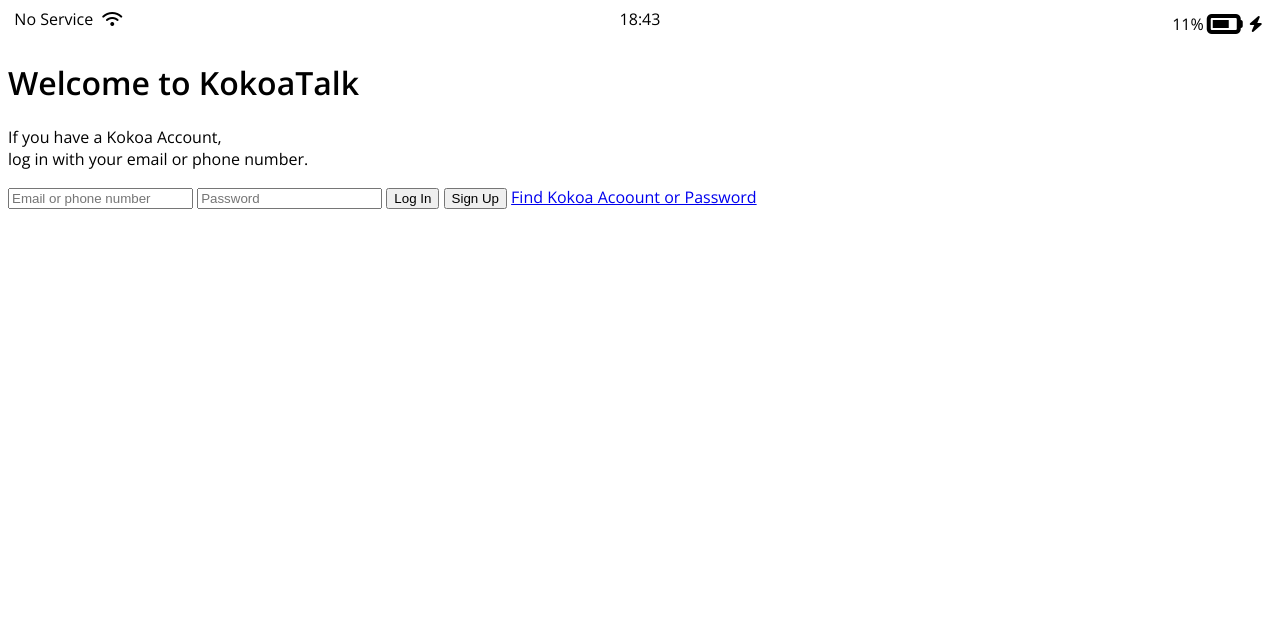
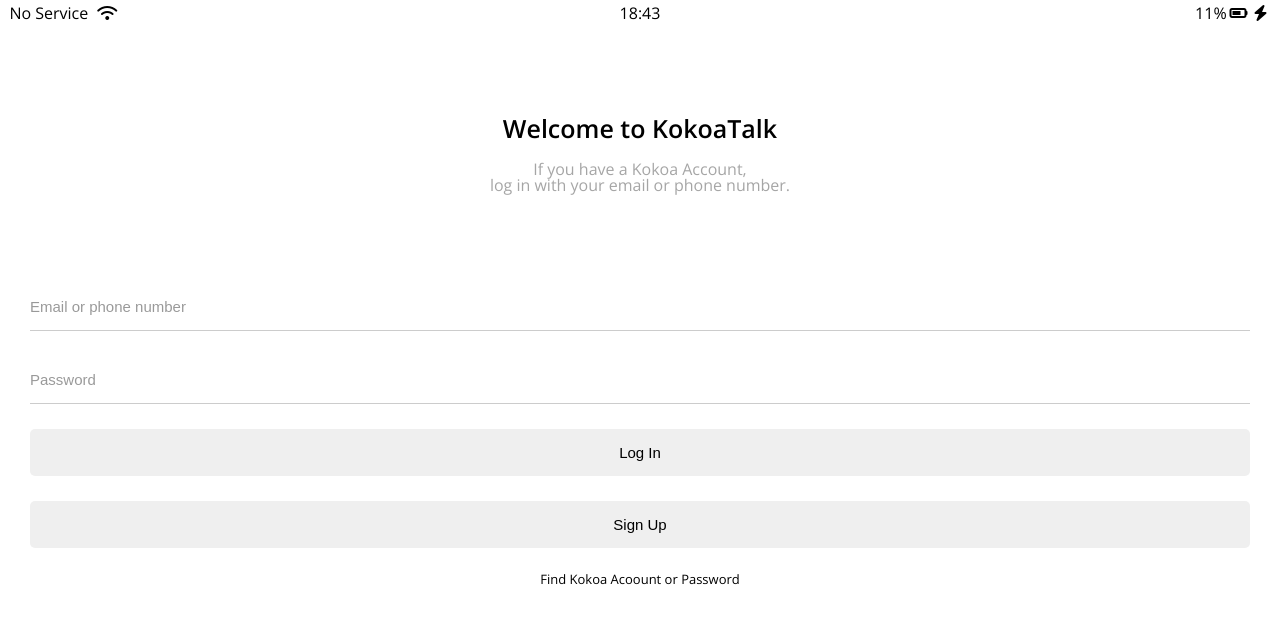
Before and after one commit to gotaek/go_web, a plain HTML site: page kokoa clone/index.html in a window 1280 px wide. Drawn offline with nearby package versions, Linux system fonts and the light colour scheme.

Commit message:
kokoa clone 0826

```diff
--- /dev/null
+++ b/kokoa clone/CSS/components/status-bar.css
@@ -0,0 +1,24 @@
+.status-bar {
+  display: flex;
+  justify-content: center;
+  padding: 5px 3px;
+}
+.status-bar__column {
+  width: 33%;
+}
+.status-bar__column:first-child span {
+  margin-right: 5px;
+}
+.status-bar__column:nth-child(2) {
+  display: flex;
+  justify-content: center;
+}
+.status-bar__column:nth-child(3) {
+  display: flex;
+  justify-content: flex-end;
+  align-items: center;
+}
+.status-bar__column .fa-bolt,
+.fa-battery-three-quarters {
+  margin: 0px 3px;
+}
--- /dev/null
+++ b/kokoa clone/CSS/reset.css
@@ -0,0 +1,127 @@
+html,
+body,
+div,
+span,
+applet,
+object,
+iframe,
+h1,
+h2,
+h3,
+h4,
+h5,
+h6,
+p,
+blockquote,
+pre,
+a,
+abbr,
+acronym,
+address,
+big,
+cite,
+code,
+del,
+dfn,
+em,
+img,
+ins,
+kbd,
+q,
+s,
+samp,
+small,
+strike,
+strong,
+sub,
+sup,
+tt,
+var,
+b,
+u,
+i,
+center,
+dl,
+dt,
+dd,
+ol,
+ul,
+li,
+fieldset,
+form,
+label,
+legend,
+table,
+caption,
+tbody,
+tfoot,
+thead,
+tr,
+th,
+td,
+article,
+aside,
+canvas,
+details,
+embed,
+figure,
+figcaption,
+footer,
+header,
+hgroup,
+menu,
+nav,
+output,
+ruby,
+section,
+summary,
+time,
+mark,
+audio,
+video {
+  margin: 0;
+  padding: 0;
+  border: 0;
+  font-size: 100%;
+  font: inherit;
+  vertical-align: baseline;
+}
+/* HTML5 display-role reset for older browsers */
+article,
+aside,
+details,
+figcaption,
+figure,
+footer,
+header,
+hgroup,
+menu,
+nav,
+section {
+  display: block;
+}
+body {
+  line-height: 1;
+}
+ol,
+ul {
+  list-style: none;
+}
+blockquote,
+q {
+  quotes: none;
+}
+blockquote:before,
+blockquote:after,
+q:before,
+q:after {
+  content: "";
+  content: none;
+}
+table {
+  border-collapse: collapse;
+  border-spacing: 0;
+}
+input:focus {
+  outline: none;
+}
--- /dev/null
+++ b/kokoa clone/CSS/screens/login.css
@@ -0,0 +1,58 @@
+.welcome-header {
+  margin: 90px 0px;
+  text-align: center;
+  display: flex;
+  flex-direction: column;
+  align-items: center;
+}
+.welcome-header__title {
+  margin-bottom: 20px;
+  font-size: 25px;
+  font-weight: 600;
+}
+.welcome-header__text {
+  width: 60%;
+  opacity: 0.7;
+  color: gray;
+}
+#login-form {
+  display: flex;
+  flex-direction: column;
+  margin: 0px 30px;
+}
+#login-form input {
+  padding: 15px 0px;
+  border: none;
+  font-size: 15px;
+  margin-bottom: 25px;
+}
+
+#login-form input:not([type="submit"]) {
+  border-bottom: 1px solid rgba(0, 0, 0, 0.2);
+  transition: border-color 0.5s ease-in-out;
+}
+#login-form input[type="submit"] {
+  transition: background-color 0.3s ease-in-out;
+}
+
+#login-form input::placeholder {
+  color: rgba(0, 0, 0, 0.4);
+}
+
+#login-form input:focus {
+  border-color: var(--yellow);
+}
+#login-form input[type="submit"] {
+  border-radius: 5px;
+  cursor: pointer;
+}
+#login-form input[type="submit"]:hover {
+  background-color: var(--yellow);
+}
+
+#login-form a {
+  text-align: center;
+  text-decoration: none;
+  color: inherit;
+  font-size: 13px;
+}
--- a/kokoa clone/CSS/styles.css
+++ b/kokoa clone/CSS/styles.css
@@ -1,28 +1,11 @@
 @import url("https://fonts.googleapis.com/css2?family=Open+Sans:wght@400;600&display=swap");
+@import "reset.css";
+@import "variables.css";
+/*Components*/
+@import "components/status-bar.css";
+/*Screens*/
+@import "screens/login.css";
+
 body {
   font-family: "Open Sans", sans-serif;
 }
-
-.status-bar {
-  display: flex;
-  justify-content: center;
-}
-.status-bar__column {
-  width: 33%;
-}
-.status-bar__column:first-child span {
-  margin-right: 5px;
-}
-.status-bar__column:nth-child(2) {
-  display: flex;
-  justify-content: center;
-}
-.status-bar__column:nth-child(3) {
-  display: flex;
-  justify-content: flex-end;
-  align-items: center;
-}
-.status-bar__column .fa-bolt,
-.fa-battery-three-quarters {
-  margin: 0px 3px;
-}
--- /dev/null
+++ b/kokoa clone/CSS/variables.css
@@ -0,0 +1,3 @@
+:root {
+  --yellow: #fae100;
+}
--- a/kokoa clone/index.html
+++ b/kokoa clone/index.html
@@ -20,7 +20,7 @@
 
       <div class="status-bar__column">
         <span>11%</span>
-        <i class="fas fa-battery-three-quarters fa-2x"></i>
+        <i class="fas fa-battery-three-quarters"></i>
         <i class="fas fa-bolt"></i>
       </div>
     </div>
@@ -28,14 +28,14 @@
     <header class="welcome-header">
       <h1 class="welcome-header__title">Welcome to KokoaTalk</h1>
       <p class="welcome-header__text">
-        If you have a Kokoa Account,<br />
-        log in with your email or phone number.
+        If you have a Kokoa Account, <br />log in with your email or phone
+        number.
       </p>
     </header>
 
-    <form id="login-form">
-      <input type="text" placeholder="Email or phone number" />
-      <input type="password" placeholder="Password" />
+    <form action=" friends.html" method="get" id="login-form">
+      <input name="username" type="text" placeholder="Email or phone number" />
+      <input name="password" type="password" placeholder="Password" />
       <input type="submit" value="Log In" />
       <input type="submit" value="Sign Up" />
       <a href="#">Find Kokoa Acoount or Password</a>
```
Also changed, not shown: kokoa clone/friends.html (added, +1 -0 lines).
